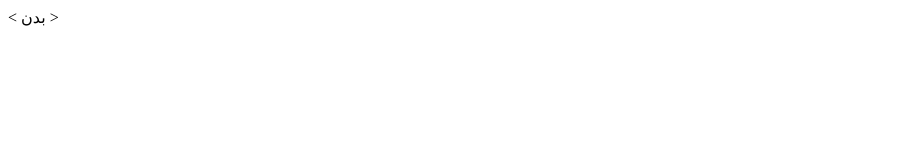
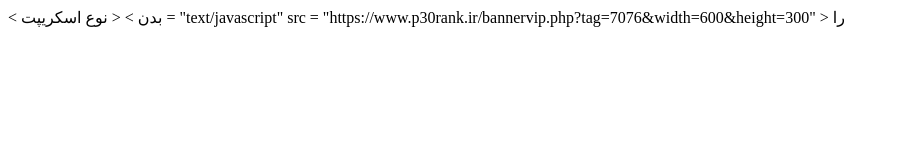
Before and after one commit to mohammadamin125p/test, a plain HTML site: page index.html in a window 1280 px wide. Shown: the whole page, without its empty margins (0-897 px from the left). Drawn offline with Linux system fonts and the light colour scheme.

Commit message:
Update index.html

```diff
--- a/index.html
+++ b/index.html
@@ -10,9 +10,9 @@
   </head>
 
 
-  < بدن >
-    <script type="text/javascript" src="https://www.p30rank.ir/bannervip.php?tag=7076&width=600&height=300"></script>
-
-  </body>
+  <  بدن  >
+    < نوع اسکریپت  = "text/javascript" src = "https://www.p30rank.ir/bannervip.php?tag=7076&width=600&height=300" ></ script >
+را
+  </ body >
 
 </html>
```
